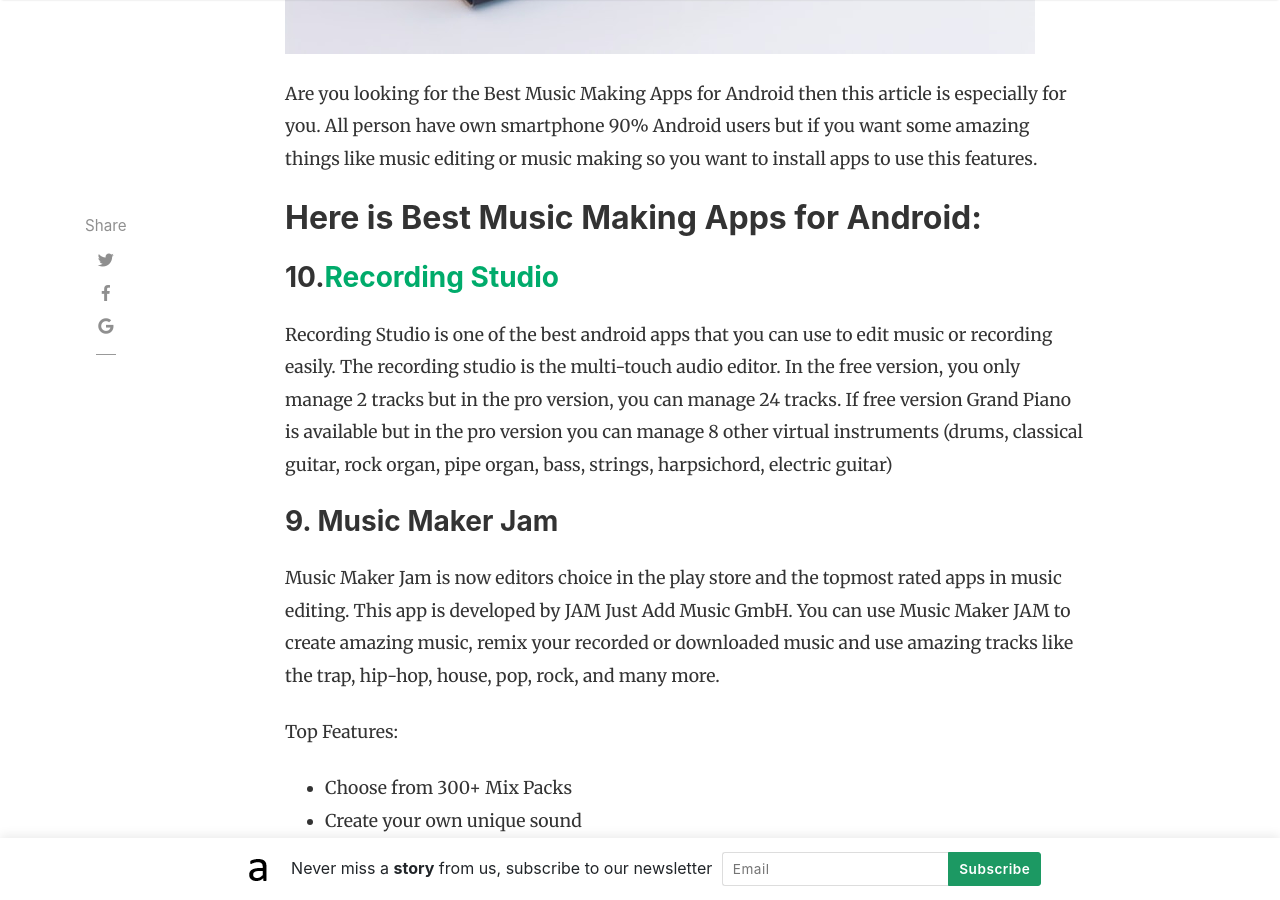
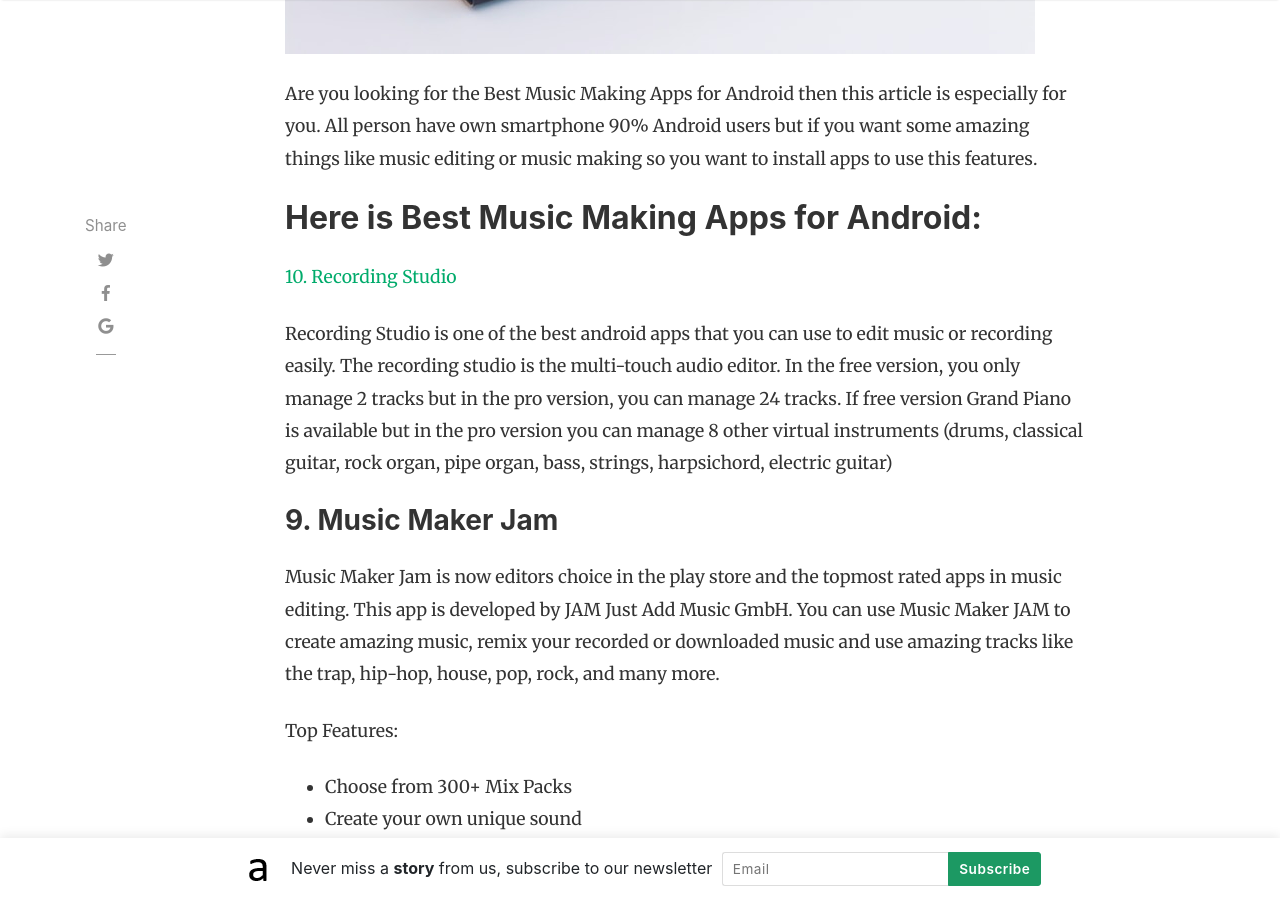
Before and after one commit to andrimoopensource/blog, a Jekyll site: the page built from _posts/2018-08-12-best-music-making-apps-for-android.md, in a window 1280 px wide and 900 px high, scrolled down 909 px. Built offline with Jekyll 4.4.1, drawn with Linux system fonts in a browser that asks for light colours; nearby versions of some CDN libraries; comment, search, counter and statistics services are not loaded.

```diff
--- a/_posts/2018-08-12-best-music-making-apps-for-android.md
+++ b/_posts/2018-08-12-best-music-making-apps-for-android.md
@@ -10,7 +10,7 @@ Are you looking for the Best Music Making Apps for Android then this article is
 
 ## Here is Best Music Making Apps for Android:
 
-### 10.[Recording Studio](https://play.google.com/store/apps/details?id=com.glaucopercopo.app.recordingstudiolite){:rel="nofollow"}{:target="_blank"}
+[10. Recording Studio](https://play.google.com/store/apps/details?id=com.glaucopercopo.app.recordingstudiolite){:rel="nofollow"}{:target="_blank"}
 
 Recording Studio is one of the best android apps that you can use to edit music or recording easily. The recording studio is the multi-touch audio editor. In the free version, you only manage 2 tracks but in the pro version, you can manage 24 tracks. If free version Grand Piano is available but in the pro version you can manage 8 other virtual instruments (drums, classical guitar, rock organ, pipe organ, bass, strings, harpsichord, electric guitar)
 
```
